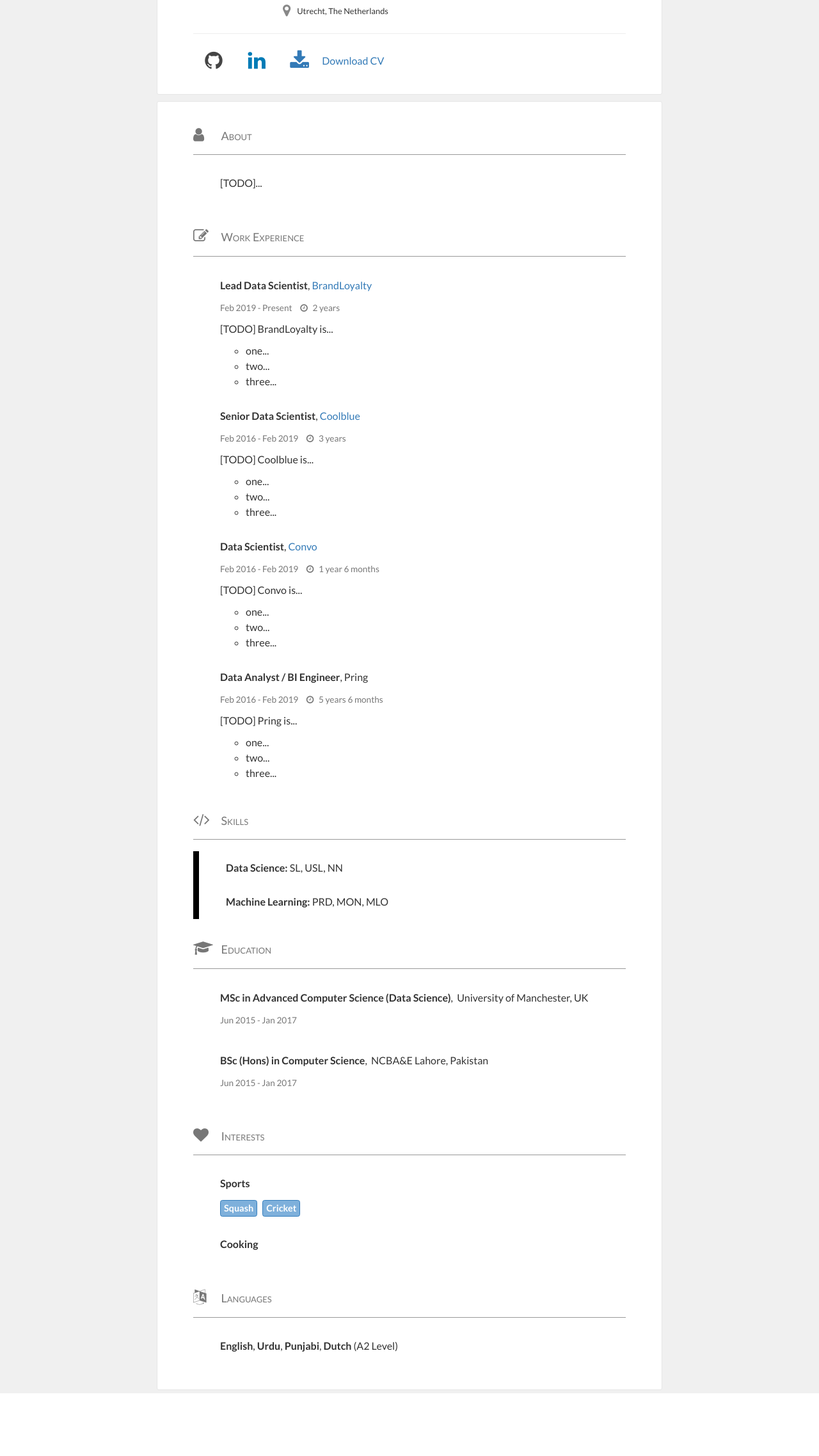
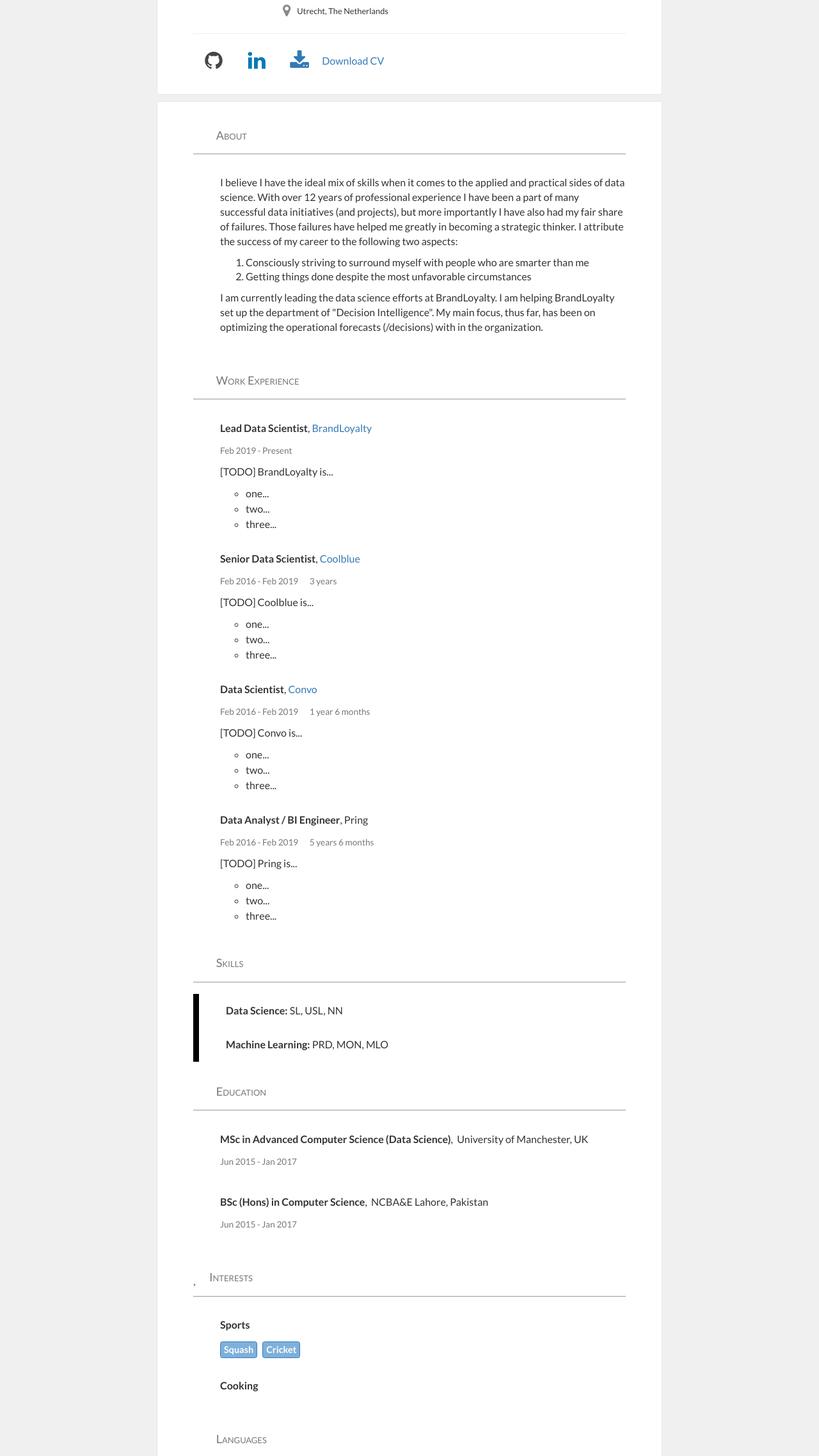
Before and after one commit to mhaseebtariq/mhaseebtariq.github.io, a Python web app: template resume/builder/templates/home.html in a window 1280 px wide. Shown: the part 152-2427 px from the top of the page at 64% size. Before the commit the page ends 2329 px from the top, so only its background shows below. Run offline with Jinja, Linux system fonts and the light colour scheme; the template is opened without the code that fills it, so the values that code supplies are empty; some libraries are stand-ins or nearby versions.

Commit message:
updating

```diff
--- a/resume/builder/templates/base.html
+++ b/resume/builder/templates/base.html
@@ -426,6 +426,113 @@
   }
 }
 
+@font-face {
+  font-family: 'icomoon';
+  src:  url('fonts/icomoon.eot?z1lat9');
+  src:  url('fonts/icomoon.eot?z1lat9#iefix') format('embedded-opentype'),
+    url('fonts/icomoon.ttf?z1lat9') format('truetype'),
+    url('fonts/icomoon.woff?z1lat9') format('woff'),
+    url('fonts/icomoon.svg?z1lat9#icomoon') format('svg');
+  font-weight: normal;
+  font-style: normal;
+}
+
+[class^="icon-"], [class*=" icon-"] {
+  /* use !important to prevent issues with browser extensions that change fonts */
+  font-family: 'icomoon' !important;
+  speak: none;
+  font-style: normal;
+  font-weight: normal;
+  font-variant: normal;
+  text-transform: none;
+  line-height: 1;
+
+  /* Better Font Rendering =========== */
+  -webkit-font-smoothing: antialiased;
+  -moz-osx-font-smoothing: grayscale;
+}
+
+.mr-5 {
+  margin-right: 5px;
+}
+
+// Get the Unicode characters from here https://fontawesome.com/cheatsheet/free/regular
+
+.icon-clock:before {
+  content: "\e60a";
+}
+.icon-board:before {
+  content: "\e608";
+}
+.icon-office:before {
+  content: "\e606";
+}
+.icon-tools:before {
+  content: "\e034";
+}
+.icon-graduation-cap:before {
+  content: "\f19d";
+}
+.icon-heart:before {
+  content: "\f004";
+}
+.icon-language:before {
+  content: "\f1ab";
+}
+
+.icon-github:before {
+  content: "\f09b";
+}
+.icon-link:before {
+  content: "\f0c1";
+}
+.icon-linkedin:before {
+  content: "\f08c";
+}
+
+@media (max-width: 992px) {
+  .clear-margin-sm {
+    margin-bottom: 0;
+  }
+}
+.fs-lg {
+  font-size: 1.33333333em;
+  line-height: 0.75em;
+  vertical-align: -15%;
+  margin-right: 17px;
+}
+.fs-2x {
+  font-size: 2em;
+}
+.fs-3x {
+  font-size: 3em;
+}
+.fs-4x {
+  font-size: 4em;
+}
+.btn-circle-sm {
+  width: 28px;
+  height: 28px;
+  line-height: 28px;
+  border-radius: 50%;
+  text-align: center;
+  padding: 0;
+  outline: none !important;
+}
+/* the version when the icon file is last updated */
+@font-face {
+  font-family: 'jst-elegant';
+  src: url("//unpkg.com/jsonresume-theme-elegant@1.12.0/assets/icomoon/fonts/icomoon.eot?f218wo");
+  src: url("//unpkg.com/jsonresume-theme-elegant@1.12.0/assets/icomoon/fonts/icomoon.eot?f218wo#iefix") format('embedded-opentype'), url("//unpkg.com/jsonresume-theme-elegant@1.12.0/assets/icomoon/fonts/icomoon.ttf?f218wo") format('truetype'), url("//unpkg.com/jsonresume-theme-elegant@1.12.0/assets/icomoon/fonts/icomoon.woff?f218wo") format('woff'), url("//unpkg.com/jsonresume-theme-elegant@1.12.0/assets/icomoon/fonts/icomoon.svg?f218wo#icomoon") format('svg');
+  font-weight: normal;
+  font-style: normal;
+}
+[class^="icon-"],
+[class*=" icon-"] {
+  /* use !important to prevent issues with browser extensions that change fonts */
+  font-family: 'jst-elegant' !important;
+}
+
     </style>
   </head>
 
@@ -493,7 +600,7 @@
             <div class="social-links">
                {% if offline %}
                 <a class="social-link" style="display: inherit !important;" href="https://mhaseebtariq.com" target="_blank">
-                  <span class="fa fa-globe fa-2x"></span>
+                  <span class="fa fa-link fa-2x"></span>
                   <span class="social-link-text">https://mhaseebtariq.com</span>
                 </a>
                {% endif %}
--- a/resume/builder/templates/home.html
+++ b/resume/builder/templates/home.html
@@ -5,12 +5,23 @@
     <div class="card-wrapper">
       <div class="card background-card">
 
-        <h4 id="about"> <span class="fa fa-lg fa-user"></span> <span class="title">About</span> </h4>
+        <h4 id="about"><i class="fs-lg icon-board"></i><span class="title">About</span> </h4>
         <div class="card-nested" itemprop="description">
-          <p>[TODO]...</p>
+          <p>I believe I have the ideal mix of skills when it comes to the applied and practical sides of data science.
+              With over 12 years of professional experience I have been a part of many successful data initiatives (and projects),
+              but more importantly I have also had my fair share of failures.
+              Those failures have helped me greatly in becoming a strategic thinker.
+              I attribute the success of my career to the following two aspects:
+        <ol>
+            <li>Consciously striving to surround myself with people who are smarter than me</li>
+            <li>Getting things done despite the most unfavorable circumstances</li>
+        </ol>
+            I am currently leading the data science efforts at BrandLoyalty.
+            I am helping BrandLoyalty set up the department of "Decision Intelligence".
+            My main focus, thus far, has been on optimizing the operational forecasts (/decisions) with in the organization.</p>
         </div>
 
-        <h4 id="work-experience"> <span class="fa fa-lg fa-pencil-square-o"></span> <span class="title">Work Experience</span> </h4>
+        <h4 id="work-experience"><i class="fs-lg icon-office"></i><span class="title">Work Experience</span> </h4>
         <ul class="list-unstyled">
             <li class="card-nested">
               <div class="content has-sidebar">
@@ -21,7 +32,6 @@
                 <p class="text-muted">
                   <small>
                     <span class="space-right">Feb 2019 - Present</span>
-                     <span> <i class="fa fa-clock-o icon-left"></i> 2 years </span>
                   </small>
                 </p>
                 <p>[TODO] BrandLoyalty is...</p>
@@ -41,7 +51,7 @@
                 <p class="text-muted">
                   <small>
                     <span class="space-right">Feb 2016 - Feb 2019</span>
-                     <span> <i class="fa fa-clock-o icon-left"></i> 3 years </span>
+                     <span><i class="icon-clock mr-5"></i>3 years</span>
                   </small>
                 </p>
                 <p>[TODO] Coolblue is...</p>
@@ -61,7 +71,7 @@
                 <p class="text-muted">
                   <small>
                     <span class="space-right">Feb 2016 - Feb 2019</span>
-                     <span> <i class="fa fa-clock-o icon-left"></i> 1 year 6 months </span>
+                     <span><i class="icon-clock mr-5"></i>1 year 6 months</span>
                   </small>
                 </p>
                 <p>[TODO] Convo is...</p>
@@ -81,7 +91,7 @@
                 <p class="text-muted">
                   <small>
                     <span class="space-right">Feb 2016 - Feb 2019</span>
-                     <span> <i class="fa fa-clock-o icon-left"></i> 5 years 6 months </span>
+                     <span><i class="icon-clock mr-5"></i>5 years 6 months</span>
                   </small>
                 </p>
                 <p>[TODO] Pring is...</p>
@@ -94,7 +104,7 @@
             </li>
         </ul>
 
-        <h4 id="skills"> <span class="fa fa-lg fa-code"></span> <span class="title">Skills</span> </h4>
+        <h4 id="skills"><i class="fs-lg icon-tools"></i><span class="title">Skills</span> </h4>
         <ul class="list-unstyled">
             <li class="card-nested skill master">
               <strong>Data Science:</strong>
@@ -106,7 +116,7 @@
           </li>
         </ul>
 
-        <h4 id="education"><span class="fa fa-lg fa-mortar-board"></span> <span class="title">Education</span></h4>
+        <h4 id="education"><i class="fs-lg icon-graduation-cap"></i><span class="title">Education</span></h4>
 
         <ul class="list-unstyled">
             <li class="card-nested">
@@ -137,7 +147,7 @@
             </li>
         </ul>
 
-        <h4 id="interests"> <span class="fa fa-lg fa-heart"></span> <span class="title">Interests</span> </h4>
+        <h4 id="interests"><i class="fs-lg icon-heart"></i><span class="title">Interests</span> </h4>
         <ul class="list-unstyled">
             <li class="card-nested">
               <p>
@@ -156,7 +166,7 @@
             </li>
         </ul>
 
-        <h4 id="languages"><span class="fa fa-lg fa-language"></span> <span class="title">Languages</span> </h4>
+        <h4 id="languages"><i class="fs-lg icon-language"></i><span class="title">Languages</span> </h4>
         <p class="card-nested">
            <span class="enumeration"><strong>English</strong></span>
            <span class="enumeration"><strong>Urdu</strong></span>
```
Also changed, not shown: index.html (+128 -11 lines), offline.html (+129 -12 lines), 1 other file.
